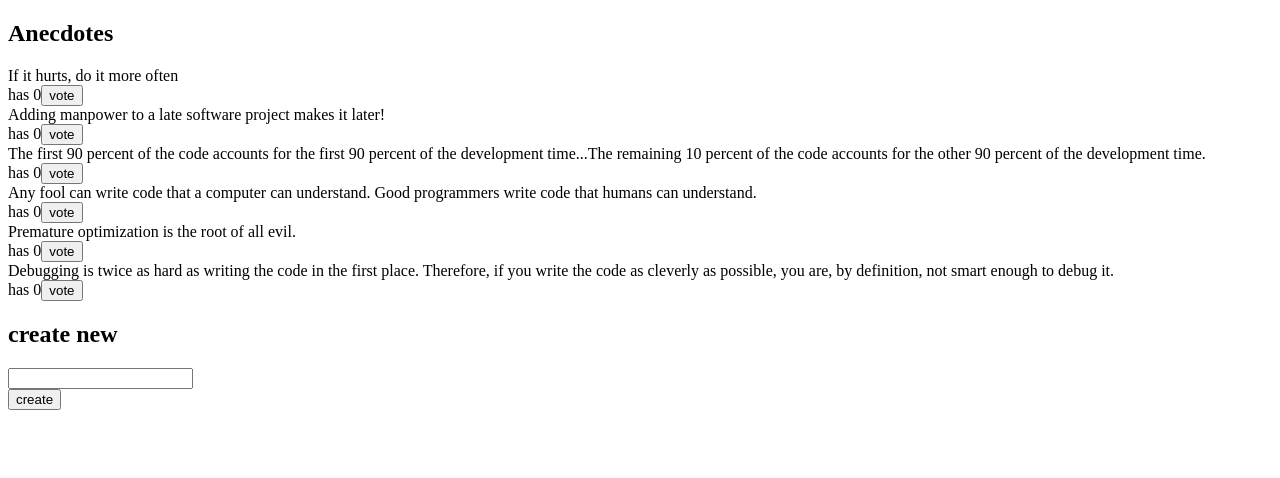
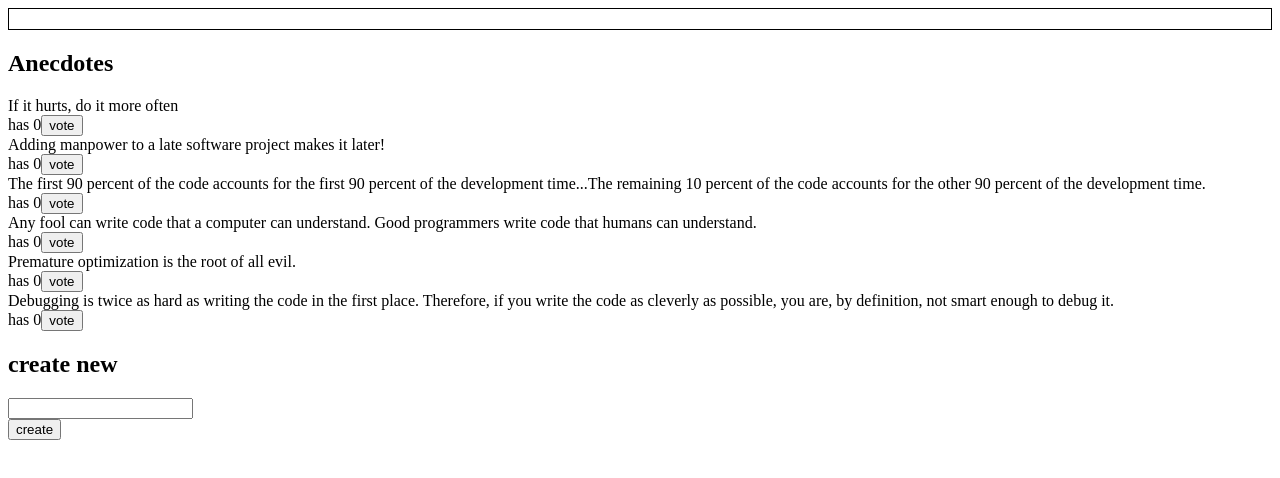
Before and after one commit to MDBoticano/fso-part6, a React (Create React App) app in the folder redux-anecdotes/: page / in a window 1280 px wide. Shown: the top 478 px of the page. Built offline with nearby package versions, Linux system fonts and the light colour scheme.

Commit message:
6.9: Anecdotes creation has a Notification

```diff
--- a/redux-anecdotes/src/App.js
+++ b/redux-anecdotes/src/App.js
@@ -1,11 +1,13 @@
 import React from 'react';
 import AnecdoteForm from './components/AnecdoteForm'
 import AnecdotesList from './components/AnecdotesList'
+import Notification from './components/Notification'
 
 const App = ({ store }) => {
 
   return (
     <div>
+      <Notification store={store} />
       <h2>Anecdotes</h2>
       <AnecdotesList store={store} />
       <AnecdoteForm store={store} />
--- a/redux-anecdotes/src/components/AnecdoteForm.js
+++ b/redux-anecdotes/src/components/AnecdoteForm.js
@@ -1,11 +1,16 @@
 import React from 'react'
 import { createAnecdote } from '../reducers/anecdoteReducer'
+import { createNotification } from '../reducers/notificationReducer'
 
 const AnecdoteForm = ({ store }) => {
   const addAnecdote = (event) => {
     event.preventDefault()
     const content = event.target.anecdote.value
+
+    /* Create and Dispatch actions */
     store.dispatch(createAnecdote(content))
+    store.dispatch(createNotification(content))
+
     event.target.anecdote.value = ''
   }
 
--- a/redux-anecdotes/src/components/AnecdotesList.js
+++ b/redux-anecdotes/src/components/AnecdotesList.js
@@ -18,9 +18,9 @@ const Anecdote = ({ content, votes, voteHandler, id }) => {
 }
 
 const AnecdotesList = ({ store }) => {
-  const anecdotes = store.getState()
+  const anecdotes = store.getState().anecdotes
 
-  // Sort anecdotes based on likes (descending)
+  /* Sort anecdotes based on likes (descending) */
   const sortAnecdotes = (anecdotes) => {
     const anecdotesCopy = [...anecdotes]
     return anecdotesCopy.sort((a,b) => b.votes - a.votes)
--- a/redux-anecdotes/src/components/Notification.js
+++ b/redux-anecdotes/src/components/Notification.js
@@ -1,14 +1,16 @@
 import React from 'react'
 
-const Notification = () => {
+const Notification = ({ store }) => {
+
   const style = {
     border: 'solid',
     padding: 10,
     borderWidth: 1
   }
+
   return (
     <div style={style}>
-      render here notification...
+      {store.getState().notification}
     </div>
   )
 }
--- a/redux-anecdotes/src/index.js
+++ b/redux-anecdotes/src/index.js
@@ -1,8 +1,14 @@
 import React from 'react'
 import ReactDOM from 'react-dom'
-import { createStore } from 'redux'
+import { createStore, combineReducers } from 'redux'
 import App from './App'
-import reducer from './reducers/anecdoteReducer'
+import anecdoteReducer from './reducers/anecdoteReducer'
+import notificationReducer from './reducers/notificationReducer'
+
+const reducer = combineReducers({
+  anecdotes: anecdoteReducer,
+  notification: notificationReducer,
+})
 
 const store = createStore(reducer,
   window.__REDUX_DEVTOOLS_EXTENSION__ && window.__REDUX_DEVTOOLS_EXTENSION__()
--- a/redux-anecdotes/src/reducers/anecdoteReducer.js
+++ b/redux-anecdotes/src/reducers/anecdoteReducer.js
@@ -19,7 +19,7 @@ const asObject = (anecdote) => {
 
 const initialState = anecdotesAtStart.map(asObject)
 
-const reducer = (state = initialState, action) => {
+const anecdoteReducer = (state = initialState, action) => {
   console.log('state now: ', state)
   console.log('action', action)
 
@@ -60,4 +60,4 @@ export const createAnecdote = (content) => {
   }
 }
 
-export default reducer
+export default anecdoteReducer
--- /dev/null
+++ b/redux-anecdotes/src/reducers/notificationReducer.js
@@ -0,0 +1,27 @@
+export const createNotification = (content) => {
+  return {
+    type: 'CREATE_NOTIFICATION',
+    content
+  }
+}
+
+export const removeNotification = () => {
+  return {
+    type: 'REMOVE_NOTIFICATION'
+  }
+}
+
+const initialState = ''
+
+const notificationReducer = (state = initialState, action) => {
+  switch(action.type) {
+    case 'CREATE_NOTIFICATION':
+      return action.content
+    case 'REMOVE_NOTIFICATION':
+      return ''
+    default:
+      return state
+  }
+}
+
+export default notificationReducer
```
